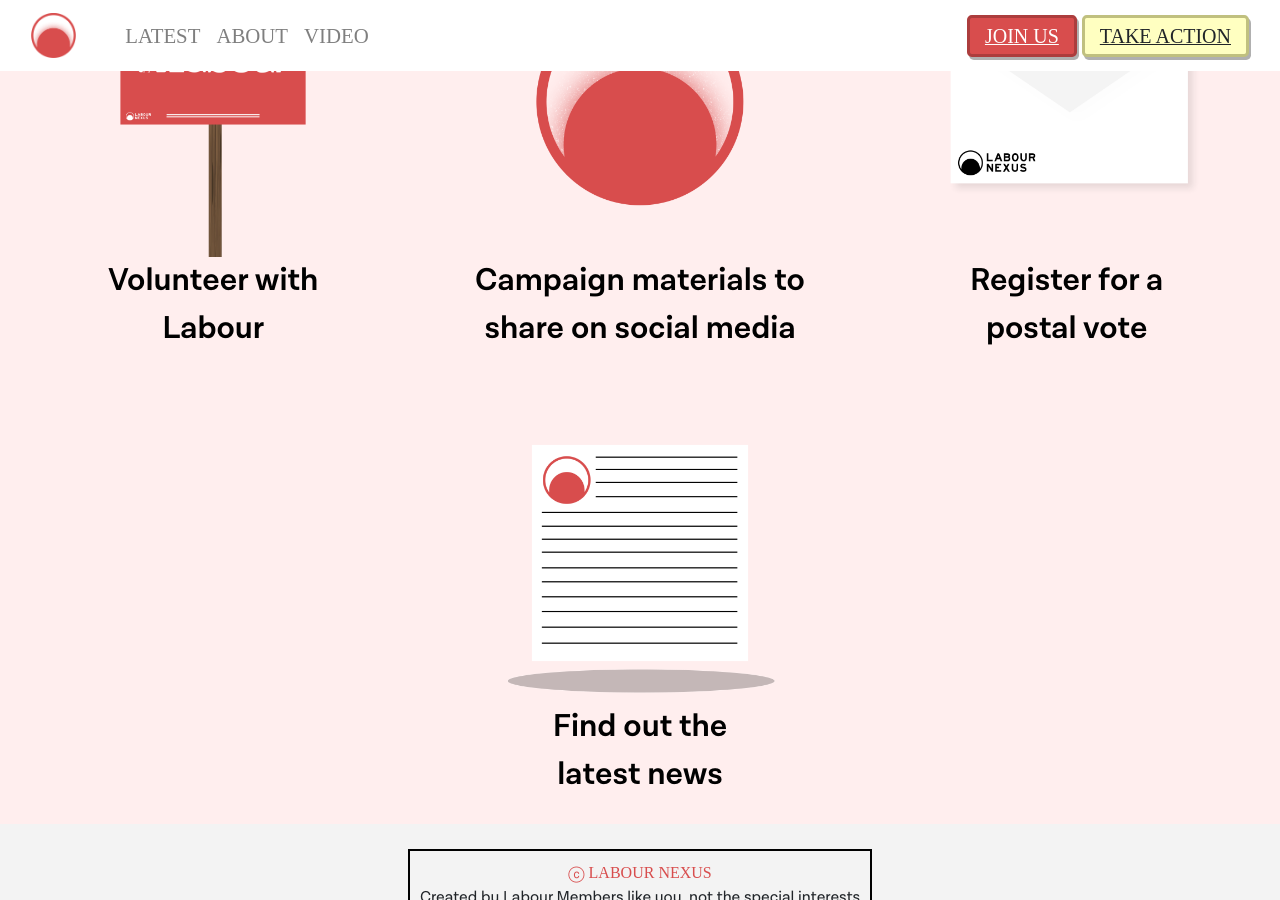
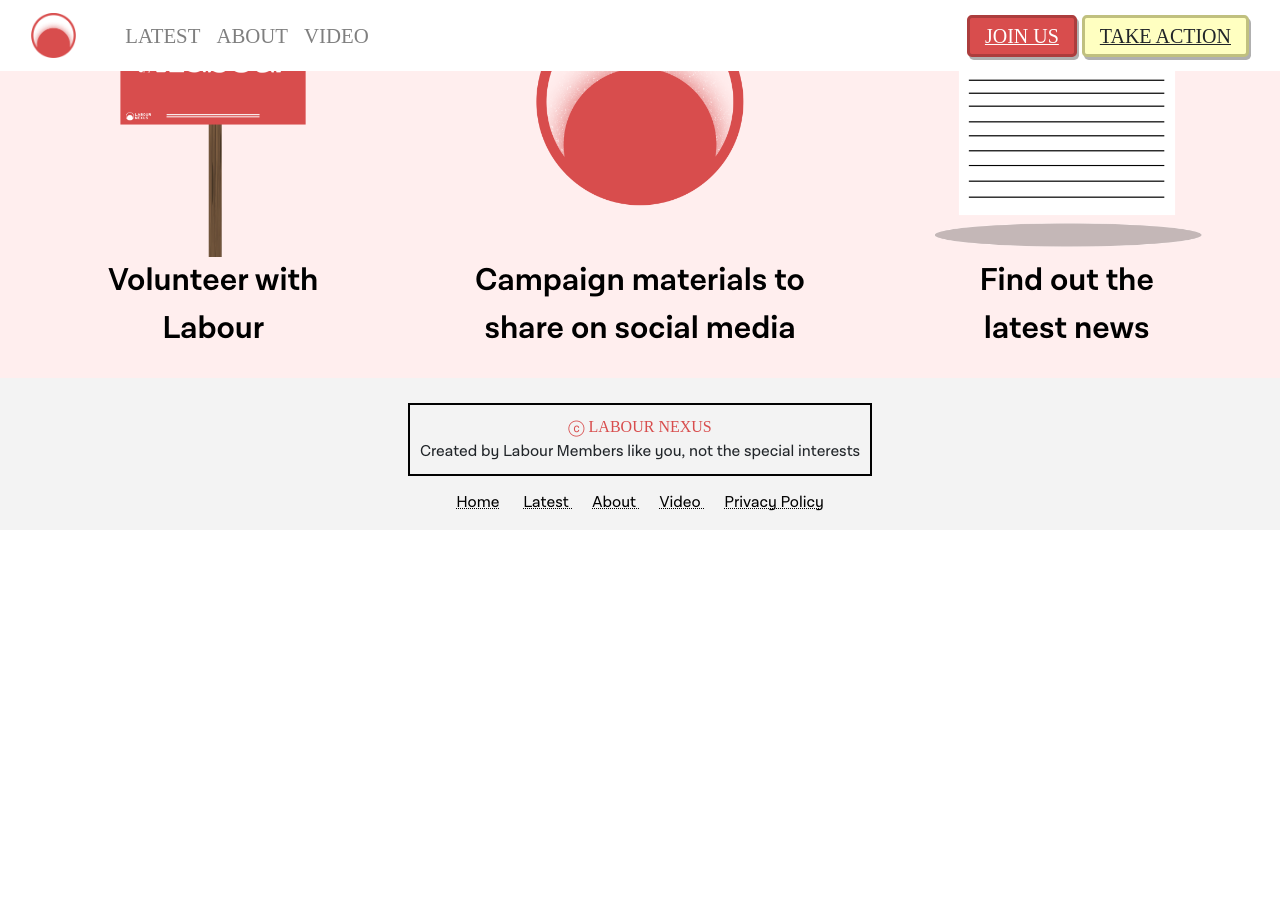
Before and after one commit to ClarkNarvas/Labour-Nexus, a Jekyll site: the page built from takeaction.md, in a window 1280 px wide and 900 px high, scrolled down 344 px. Built offline with Jekyll 4.4.1, drawn with Linux system fonts in a browser that asks for light colours; some web fonts are replaced; comment, search, counter and statistics services are not loaded; after the commit the page ends 900 px from its top, so only the background shows below that.

Commit message:
remove postal vote

```diff
--- a/takeaction.md
+++ b/takeaction.md
@@ -19,7 +19,7 @@
 
             {% include components/specialised/takeactionbutton.html frozen="assets/icons/campaignmat.png" animated="assets/icons/campaign-materials.gif" url="https://drive.google.com/drive/folders/14_AqtMviu5s15RsqMC5aX8HaSO-nhMXk?usp=sharing" pagename="Campaign materials to share on social media" %}
 
-            {% include components/specialised/takeactionbutton.html frozen="assets/icons/ballot-mail-frozen.png" animated="assets/icons/ballot-mail.gif" url="/latest.html" pagename="Register for a <br> postal vote" %}
+<!--            {% include components/specialised/takeactionbutton.html frozen="assets/icons/ballot-mail-frozen.png" animated="assets/icons/ballot-mail.gif" url="/latest.html" pagename="Register for a <br> postal vote" %} -->
 
             {% include components/specialised/takeactionbutton.html frozen="assets/icons/news-frozen.png" animated="assets/icons/thelatest.gif" url="/latest.html" pagename="Find out the<br> latest news" %}
 
```
